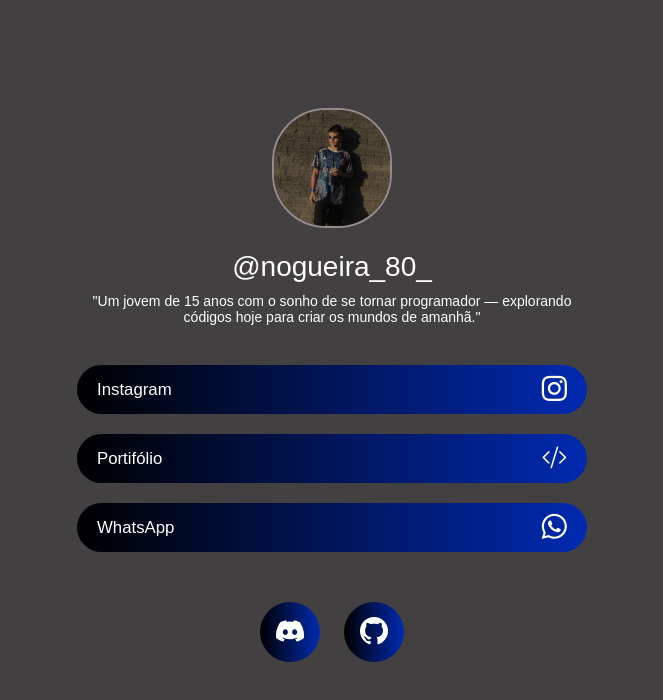
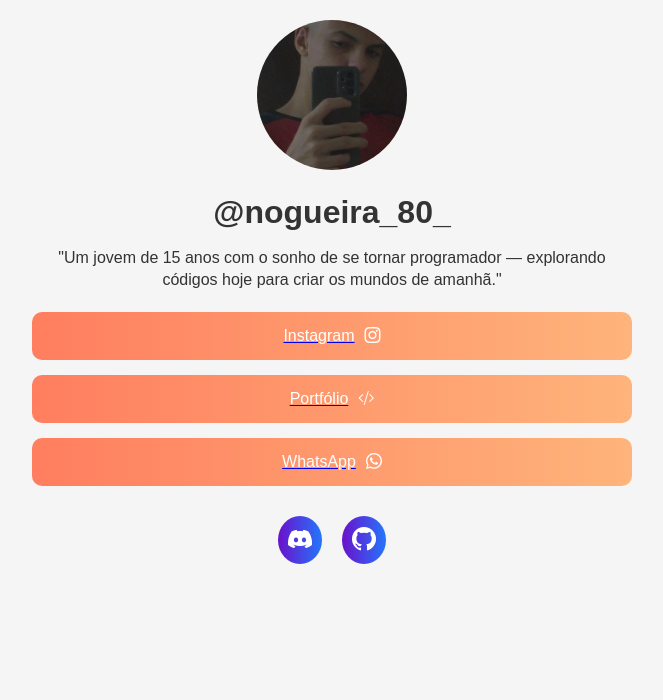
Before and after one commit to Nogueira-80/Meu-site, a plain HTML site: page index.html in a window 1280 px wide. Shown: the whole page, without its empty margins (308-971 px from the left). Drawn offline with nearby package versions, Linux system fonts and the light colour scheme.

Commit message:
Add files via upload

```diff
--- a/index.html
+++ b/index.html
@@ -4,15 +4,13 @@
     <meta charset="UTF-8">
     <meta name="viewport" content="width=device-width, initial-scale=1.0">
     <link rel="stylesheet" href="style.css">
-
-<link rel="stylesheet" href="https://cdn.jsdelivr.net/npm/bootstrap-icons@1.13.1/font/bootstrap-icons.min.css">
-
-    <title>Document</title>
+    <link rel="stylesheet" href="https://cdn.jsdelivr.net/npm/bootstrap-icons@1.13.1/font/bootstrap-icons.min.css">
+    <title>Portfólio Gabriel Nogueira</title>
 </head>
 <body>
     <div class="container">
         <header>
-            <img src="minha ft.jpg" alt=" ft perfil">
+            <img src="minha.ft.jpg" alt="Foto de perfil">
             <h1>@nogueira_80_</h1>
             <p>"Um jovem de 15 anos com o sonho de se tornar programador
                  — explorando códigos hoje para criar os mundos de amanhã."</p>
@@ -26,15 +24,13 @@
                 </button>
             </a>
 
-        <section class="botoes-links">
             <a href="http://127.0.0.1:3000/teste.html" target="_blank" class="link">
                 <button class="degrade">
-                    <span>Portifólio</span>
+                    <span>Portfólio</span>
                     <i class="bi bi-code-slash"></i>
                 </button>
             </a>
 
-        <section class="botoes-links">
             <a href="https://wa.me/556692400269" target="_blank" class="link">
                 <button class="degrade">
                     <span>WhatsApp</span>
@@ -42,6 +38,7 @@
                 </button>
             </a>
         </section>
+
         <footer>
             <a href="#" class="btn-footer degrade" target="_blank">
                 <i class="bi bi-discord"></i>
--- a/style.css
+++ b/style.css
@@ -1,106 +1,99 @@
-*{
+/* --- Layout geral --- */
+body {
     margin: 0;
-    padding: 0;
-    box-sizing: border-box;
-    font-family: 'Outfit', sans-serif;
-}
-
-html{
-   height: 100vh;
-   font-size: 14px;
-}
-
-body {
-    background-color: #424040;
-    height: 100%;
+    font-family: Arial, Helvetica, sans-serif;
+    background-color: #f5f5f5;
+    color: #333;
 }
 
 .container {
-    height: 100%;
-    max-width: 550px;
+    max-width: 600px;
     margin: 0 auto;
+    padding: 20px;
+    text-align: center;
+}
+
+/* --- Cabeçalho --- */
+header img {
+    width: 150px;
+    height: 150px;
+    border-radius: 50%;
+    object-fit: cover;
+    margin-bottom: 10px;
+}
+
+header h1 {
+    margin: 10px 0;
+}
+
+header p {
+    font-size: 1rem;
+    line-height: 1.4;
+}
+
+/* --- Botões --- */
+.botoes-links {
     display: flex;
     flex-direction: column;
-    justify-content: center;
-    padding: 20px;
-    color: #fff;
+    gap: 15px;
+    margin: 20px 0;
 }
 
-a{
-    text-decoration: none;
-    color: #fff;
+.botoes-links .link button {
+    width: 100%;
+    padding: 15px;
+    font-size: 1rem;
+    border: none;
+    border-radius: 10px;
+    cursor: pointer;
+    display: flex;
+    align-items: center;
+    justify-content: center;
+    gap: 10px;
+    transition: 0.3s;
 }
 
-.degrade{
-    background: linear-gradient(to right, #000000, #002ab1);
+/* Exemplo de efeito degrade */
+.degrade {
+    background: linear-gradient(90deg, #ff7e5f, #feb47b);
+    color: white;
 }
 
-header {
-    text-align: center;
-    margin-bottom: 40px;
+.degrade:hover {
+    opacity: 0.9;
 }
 
-header img{
-    max-width: 120px;
-    margin-bottom: 20px;
+/* --- Footer --- */
+footer {
+    display: flex;
+    justify-content: center;
+    gap: 20px;
+    margin-top: 30px;
 }
 
-header h1{
-    font-size: 2em;
-    margin-bottom: 10px;
-    color: #fffdfd;
-    font-weight: 300;
+.btn-footer {
+    font-size: 1.5rem;
+    padding: 10px;
+    border-radius: 50%;
+    background: linear-gradient(90deg, #6a11cb, #2575fc);
+    color: white;
+    transition: 0.3s;
 }
 
-section.botoes-links{
-    display: flex;
-    flex-direction: column;
-    gap:20px;
+.btn-footer:hover {
+    opacity: 0.8;
 }
 
-a.link button{
-    width: 100%;
-    padding: 10px 20px;
-    display: flex;
-    align-items: center;
-    justify-content: space-between;
-    border: none;
-    border-radius: 30px;
-    font-size: 1.2em;
-    cursor: pointer;
-    color: #fff;
-    transition: .2s;
+/* --- Responsividade para celular --- */
+@media (max-width: 480px) {
+    header h1 {
+        font-size: 1.5rem;
+    }
+    header p {
+        font-size: 0.9rem;
+    }
+    .botoes-links .link button {
+        font-size: 0.9rem;
+        padding: 12px;
+    }
 }
-
-a.link i{
-    font-size: 1.5em;
-}
-
-a.link button:hover, footer a.footer:hover{
-    transform: scale(1.05);
-}
-
-footer{
-    text-align: center;
-    margin: 30px;
-}
-
-footer a.btn-footer{
-    width: 60px;
-    height: 60px;
-    display: inline-block;
-    font-size: 2em;
-    line-height: 60px;
-    border-radius: 50%;
-    margin: 0 10px;
-    transition: .2s;
-    ;
-}
-
-header img {
-    max-width: 120px;
-    margin-bottom: 20px;
-    border-radius: 45%;
-    object-fit: cover;
-    border: 2px solid #968a8a;
-}
```
Also changed, not shown: minha.ft.jpg (added).
